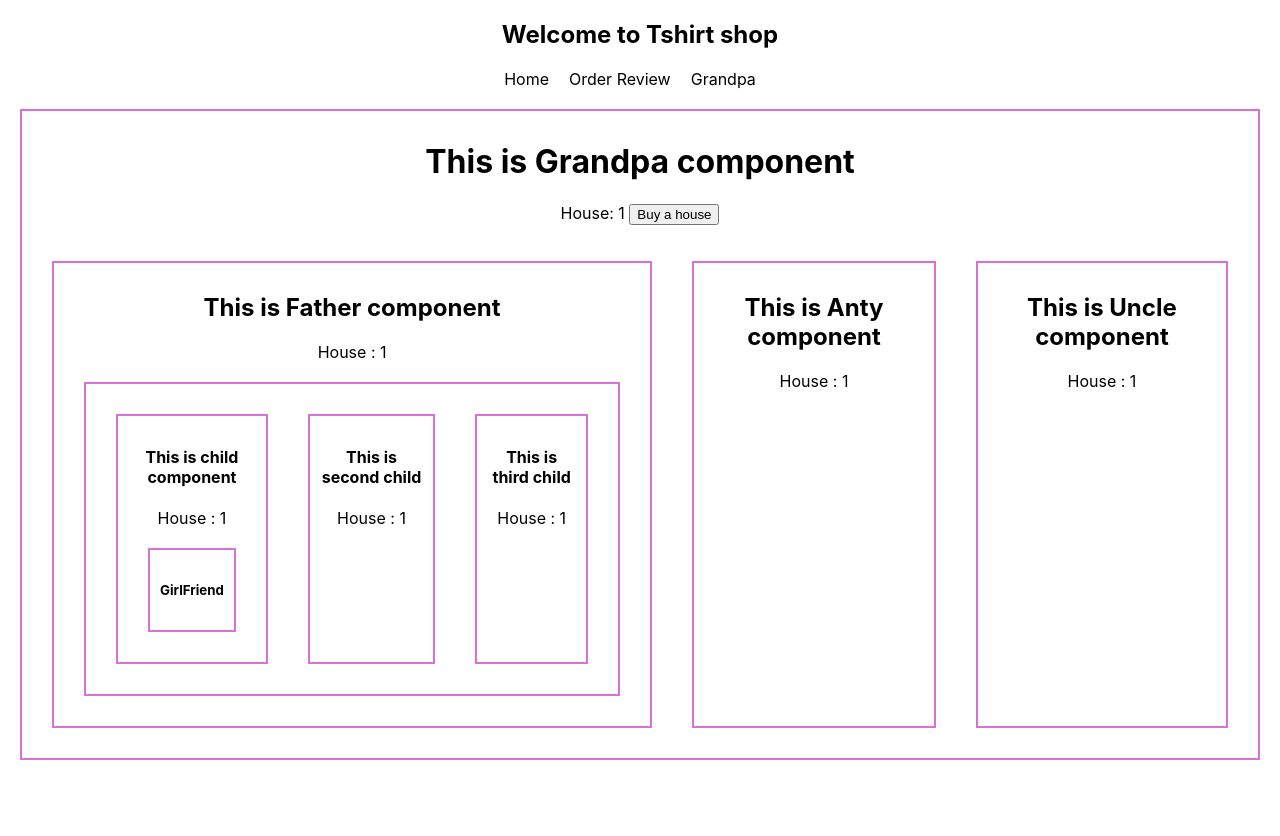
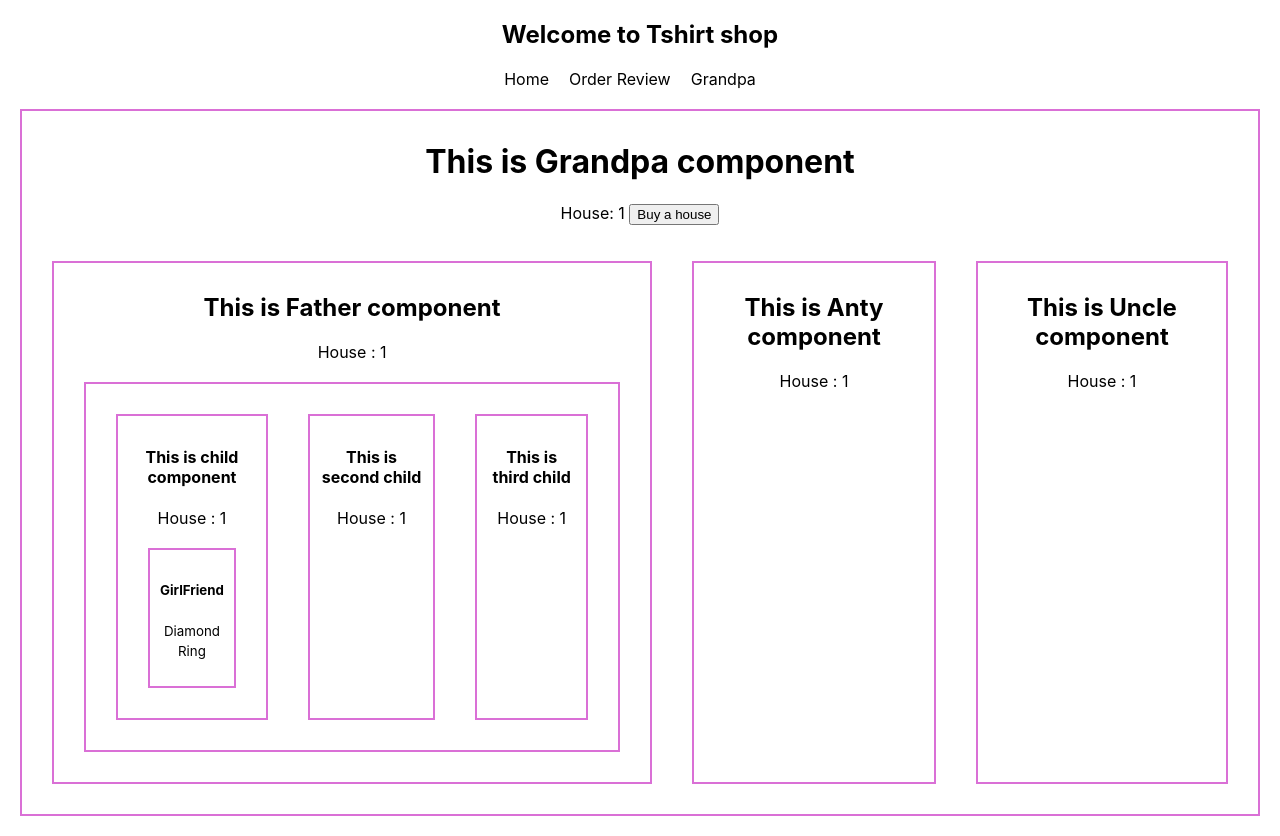
Before and after one commit to leon0113/T-shirt-shop-react, a React (Create React App) app: page /grandpa in a window 1280 px wide. Before the commit the page ends 800 px from the top, so only its background shows below. Built offline with nearby package versions, Linux system fonts and the light colour scheme.

Commit message:
prop drilling

```diff
--- a/src/components/Child/Child.js
+++ b/src/components/Child/Child.js
@@ -1,12 +1,12 @@
 import React from 'react';
 import Girlfriend from '../Girlfriend/Girlfriend';
 
-const Child = ({ house }) => {
+const Child = ({ house, ornament }) => {
     return (
         <div>
             <h4>This is child component</h4>
             <p>House : {house}</p>
-            <Girlfriend></Girlfriend>
+            <Girlfriend ornament={ornament}></Girlfriend>
         </div>
     );
 };
--- a/src/components/Father/Father.js
+++ b/src/components/Father/Father.js
@@ -3,13 +3,13 @@ import Child from '../Child/Child';
 import Child1 from '../Child1/Child';
 import Child2 from '../Child2/Child2';
 
-const Father = ({ house }) => {
+const Father = ({ house, ornament }) => {
     return (
         <div>
             <h2>This is Father component</h2>
             <p>House : {house}</p>
             <div style={{ display: 'flex' }}>
-                <Child house={house}></Child>
+                <Child house={house} ornament={ornament}></Child>
                 <Child1 house={house}></Child1>
                 <Child2 house={house}></Child2>
             </div>
--- a/src/components/Girlfriend/Girlfriend.js
+++ b/src/components/Girlfriend/Girlfriend.js
@@ -1,9 +1,10 @@
 import React from 'react';
 
-const Girlfriend = () => {
+const Girlfriend = ({ ornament }) => {
     return (
         <div>
             <h5>GirlFriend</h5>
+            <p><small>{ornament}</small></p>
         </div>
     );
 };
--- a/src/components/Grandpa/Grandpa.js
+++ b/src/components/Grandpa/Grandpa.js
@@ -21,7 +21,7 @@ const Grandpa = () => {
             <h1>This is Grandpa component</h1>
             <p>House: {house} <button onClick={handleBuyAHouse}>Buy a house</button> </p>
             <section style={{ display: 'flex' }}>
-                <Father house={house}></Father>
+                <Father house={house} ornament={ornament}></Father>
                 <Anty house={house}></Anty>
                 <Uncle house={house}></Uncle>
             </section>
```
